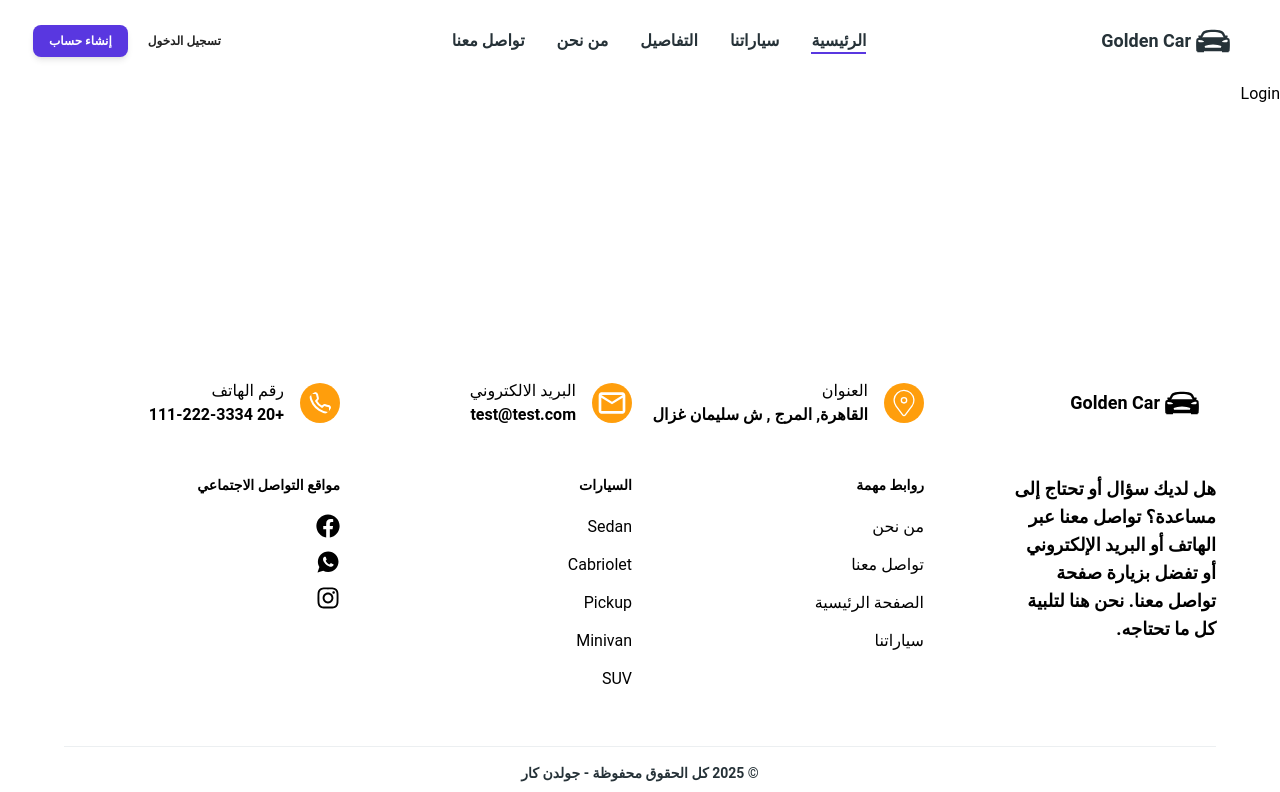
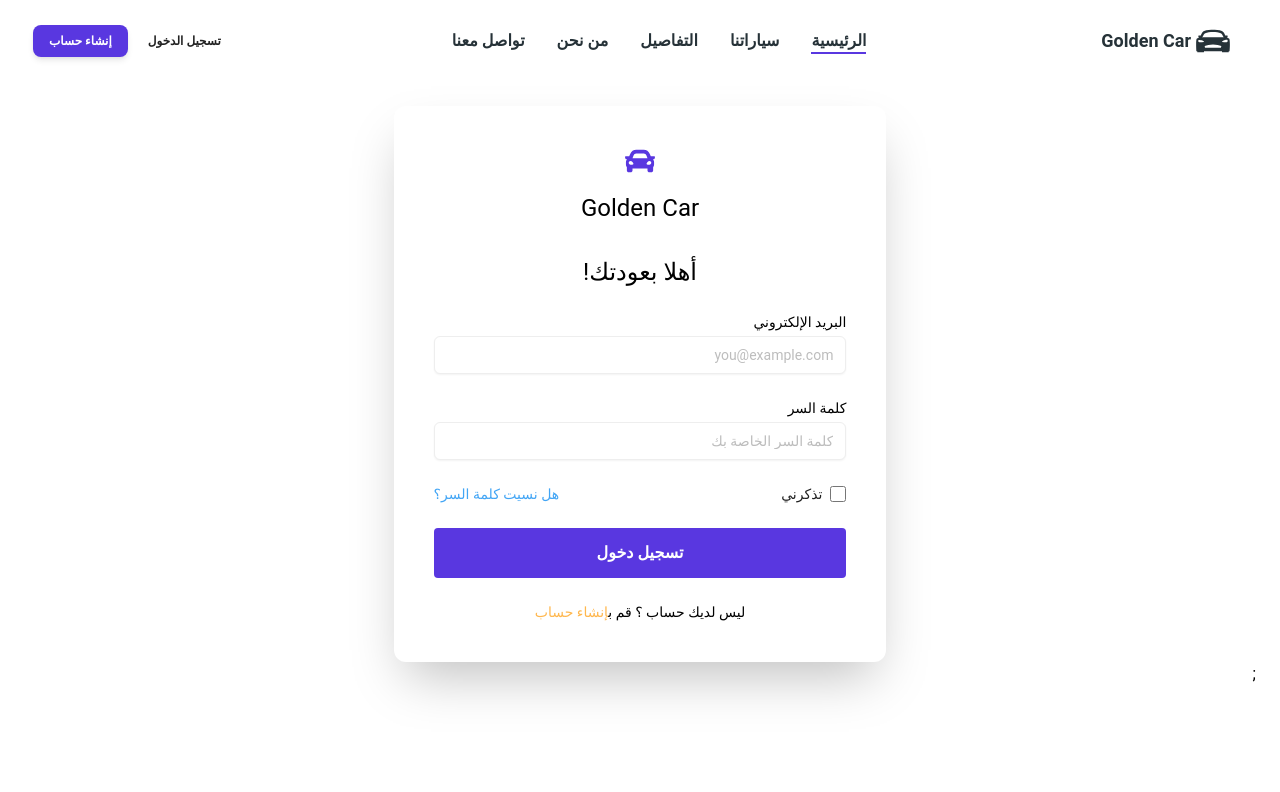
Before and after one commit to AhmedAttia0/Golden-Car, a React (Vite) app: page /login in a window 1280 px wide. Shown: the top 792 px of the page. Built offline with nearby package versions, Linux system fonts and the light colour scheme.

Commit message:
Added the Login page, added generic templates for buttons and input fields (text only)

```diff
--- a/src/components/button/Button.jsx
+++ b/src/components/button/Button.jsx
@@ -1,9 +1,27 @@
-import React from 'react'
+import React from "react";
+/* A generic template for a button, you can use it's default shape or
+you can customize its appearance through the className props, you also give it children,
+an onClick function, a type (if it's for a form) and you specify if it's disabled
+or not*/
+const Button = ({
+  disabled = false,
+  onClick = () => {},
+  type = "",
+  className = "",
+  children,
+}) => {
+  const defaultClass = "bg-[#5937E0] text-white px-4 py-2 rounded";
+  const combinedClass = `${defaultClass} ${className}`.trim();
+  return (
+    <button
+      onClick={onClick}
+      disabled={disabled}
+      type={type != "" ? type : undefined}
+      className={combinedClass}
+    >
+      {children}
+    </button>
+  );
+};
 
-const Button = () => {
-  return (
-    <div>Button</div>
-  )
-}
-
-export default Button
+export default Button;
--- a/src/components/inputField/InputField.jsx
+++ b/src/components/inputField/InputField.jsx
@@ -1,9 +1,26 @@
-import React from 'react'
+import React from "react";
+/* this is a generic template for an input field (just text fields), you can take its default style
+or modify it through className, you should give it an id for naming, a label, and you may
+change its type from text*/
+const InputField = ({ type = "text", id, label, className = "" }) => {
+  const placeHolders = {
+    email: "you@example.com",
+    password: "كلمة السر الخاصة بك",
+  };
+  return (
+    <label className="block">
+      <span className="block text-sm font-medium text-slate-700">{label}</span>
+      <input
+        type={type}
+        name={id}
+        className={(
+          "mt-1 px-3 py-2 bg-white border shadow-sm border-slate-300 placeholder-slate-400 focus:outline-none focus:border-sky-500 focus:ring-sky-500 block w-full rounded-md sm:text-sm focus:ring-1" +
+          className
+        ).trim()}
+        placeholder={placeHolders[id]}
+      />
+    </label>
+  );
+};
 
-const InputField = () => {
-  return (
-    <div>InputField</div>
-  )
-}
-
-export default InputField
+export default InputField;
--- /dev/null
+++ b/src/components/loginForm/LoginForm.jsx
@@ -0,0 +1,63 @@
+import React from "react";
+import { FaCar } from "react-icons/fa";
+import InputField from "../inputField/InputField";
+import { Link, useLocation } from "react-router-dom";
+import Button from "../button/Button";
+const LoginForm = () => {
+  const location = useLocation();
+  return (
+    <section
+      id="login-form"
+      className="bg-white rounded-xl shadow-2xl overflow-hidden text-black p-6 sm:p-10 w-100 lg:w-2/5 min-w-lg self-center"
+    >
+      <header
+        id="branding"
+        className="text-center mb-8 flex flex-col justify-center space-y-4"
+      >
+        <FaCar className="text-[#5937E0] text-3xl self-center" />
+        <h1 className="text-2xl">Golden Car</h1>
+      </header>
+      <form className="space-y-6">
+        <h1 className="text-center text-2xl">أهلا بعودتك!</h1>
+        <InputField type={"email"} id={"email"} label={"البريد الإلكتروني"} />
+        <InputField type={"password"} id={"password"} label={"كلمة السر"} />
+        <div class="flex items-center justify-between">
+          <div class="flex items-center">
+            <input
+              id="remember-me"
+              type="checkbox"
+              className="h-4 w-4 text-primary-blue border-gray-300 rounded focus:ring-primary-blue"
+            />
+            <label for="remember-me" class="mr-2 block text-sm text-gray-900">
+              تذكرني
+            </label>
+          </div>
+          <Link
+            to={location.pathname}
+            className="text-sm font-medium text-blue-400 hover:text-blue-700 transition duration-150"
+          >
+            هل نسيت كلمة السر؟
+          </Link>
+        </div>
+        <Button
+          className={
+            "w-full bg-[#5937E0] text-white py-3 px-4 text-center font-semibold border border-transparent hover:bg-purple-900"
+          }
+        >
+          تسجيل دخول
+        </Button>
+        <p className="text-sm text-slate-700 text-center">
+          ليس لديك حساب ؟ قم ب
+          <Link
+            to={"/register"}
+            className="text-sm text-orange-300 hover:text-orange-500"
+          >
+            إنشاء حساب
+          </Link>
+        </p>
+      </form>
+    </section>
+  );
+};
+
+export default LoginForm;
--- a/src/pages/login/Login.jsx
+++ b/src/pages/login/Login.jsx
@@ -1,9 +1,12 @@
-import React from 'react'
+import React from "react";
+import LoginForm from "./../../components/loginForm/LoginForm";
 
 const Login = () => {
   return (
-    <div>Login</div>
-  )
-}
+    <div className="w-100 p-2 sm:p-6 flex flex-col">
+      <LoginForm />;
+    </div>
+  );
+};
 
-export default Login
+export default Login;
```
